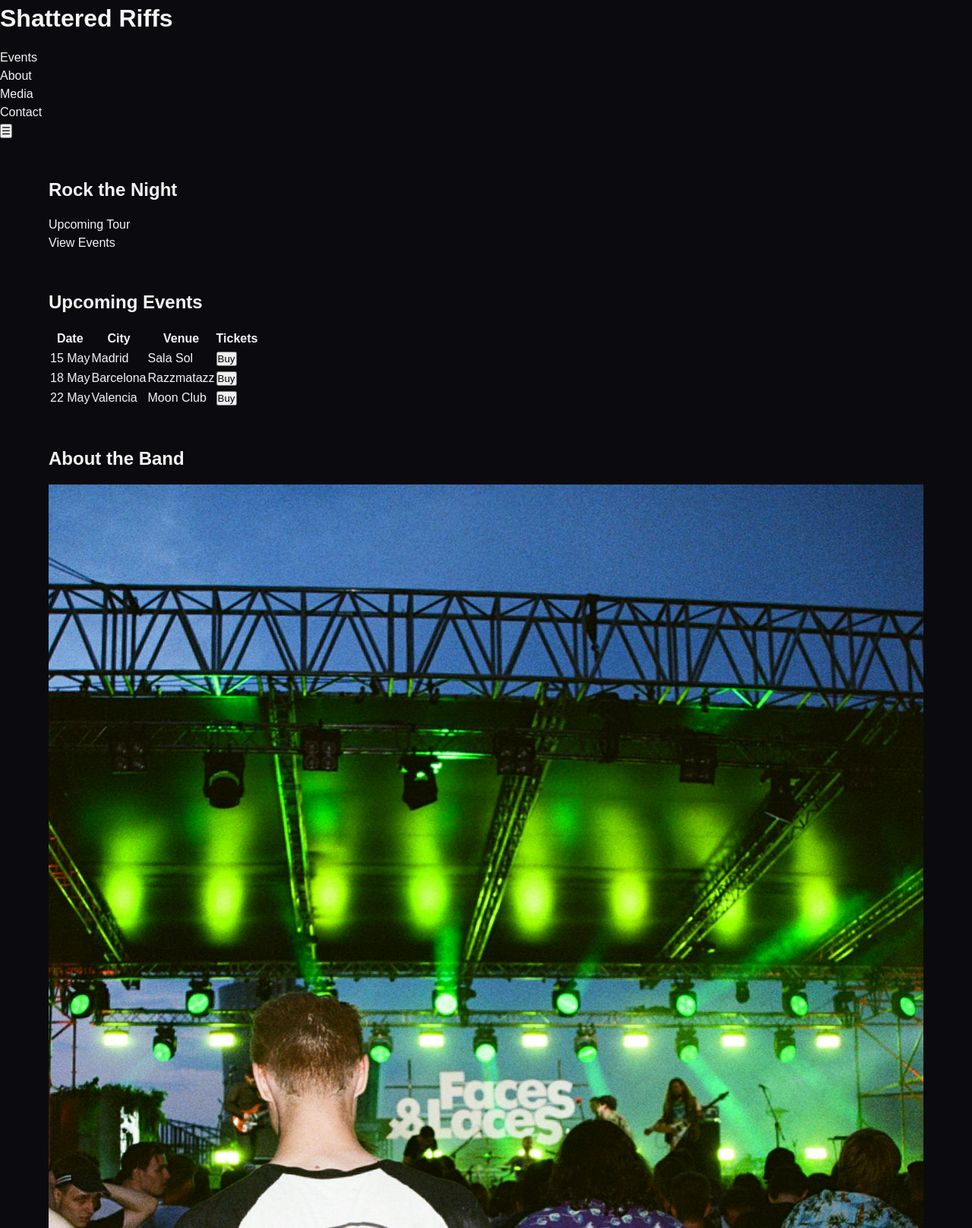
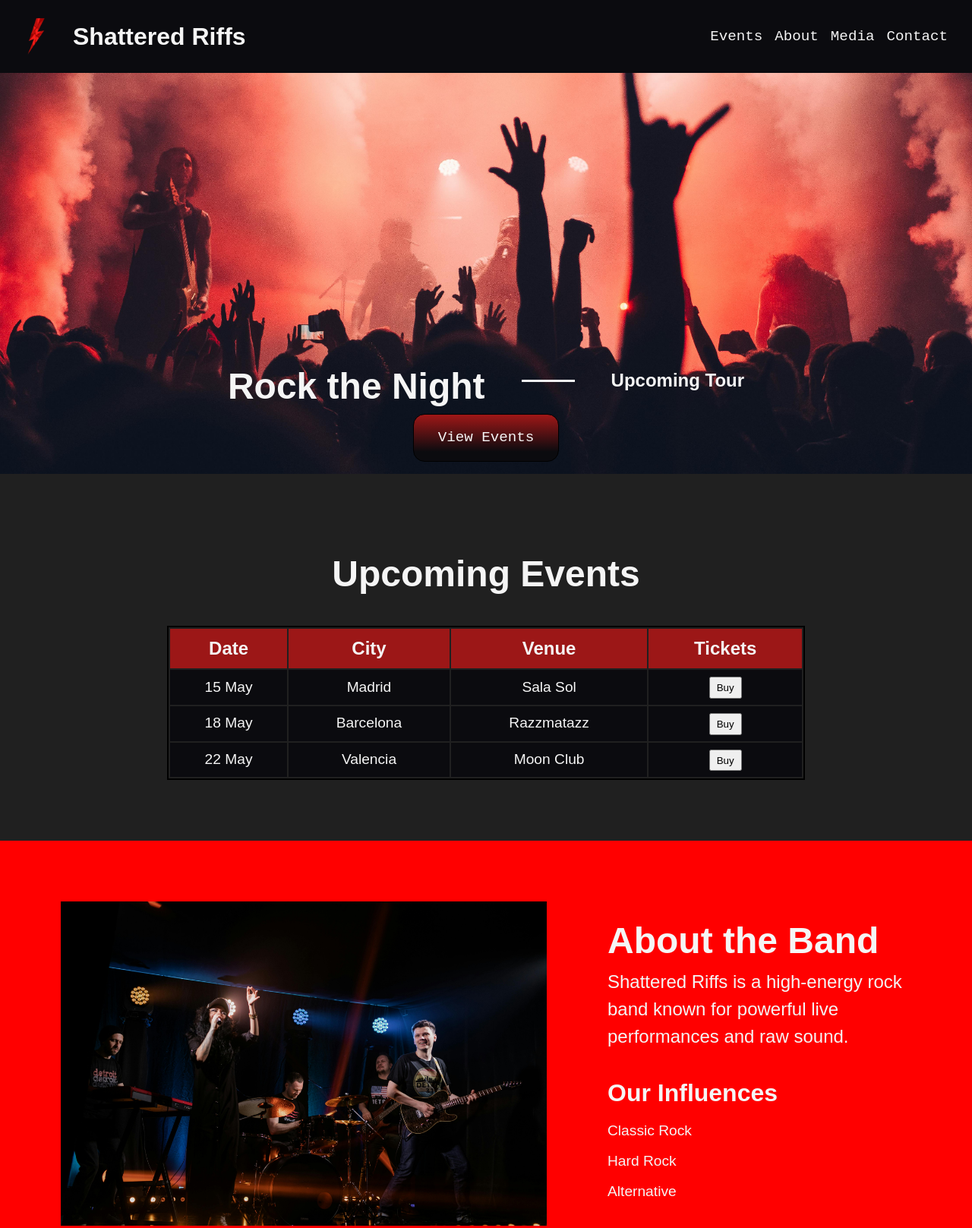
Before and after one commit to JayzirTech/PerformanceTest_M2-_HTML_and_CSS, a plain HTML site: page index.html in a window 1280 px wide. Shown: the top 1617 px of the page at 76% size. Drawn offline with Linux system fonts and the light colour scheme.

Commit message:
Web Terminada.

```diff
--- a/assets/css/style.css
+++ b/assets/css/style.css
@@ -31,7 +31,9 @@ section {
     margin: 3rem 0;
 }
 
-h1, h2, h3 {
+h1,
+h2,
+h3 {
     margin-bottom: 1rem;
 }
 
--- /dev/null
+++ b/assets/sass/styles.scss
@@ -0,0 +1,278 @@
+* {
+    margin: 0;
+    padding: 0;
+    box-sizing: border-box;
+}
+
+body {
+    font-family: Arial, Helvetica, sans-serif;
+    background-color: #0b0b0f;
+    color: #f5f5f5;
+    line-height: 1.5;
+}
+
+a {
+    text-decoration: none;
+    color: inherit;
+}
+
+h2 {
+    font-size: 3rem;
+    padding-top: 1rem;
+}
+
+.header {
+    display: flex;
+    align-items: center;
+    height: 6rem;
+    position: fixed;
+    top: 0;
+    width: 100%;
+    background-color: #0b0b0f;
+
+    .logo {
+        height: 100%;
+        width: auto;
+    }
+
+    .nav {
+        margin-right: 1rem;
+        margin-left: auto;
+
+        .nav__list {
+            list-style: none;
+            display: flex;
+            gap: 1rem;
+            font-size: 1.2rem;
+            font-family: 'Courier New', Courier, monospace;
+
+            li:hover {
+                color: rgb(156, 23, 23);
+                text-decoration: underline;
+                font-weight: bold;
+            }
+        }
+    }
+
+    .menu-toggle {
+        opacity: 0;
+    }
+}
+
+.hero {
+    background-image: url("/assets/img/img-9.jpg");
+    background-size: cover;
+    background-position: center;
+    height: 39rem;
+    width: 100%;
+    display: flex;
+    flex-direction: column;
+    align-items: center;
+    justify-content: flex-end;
+    padding-bottom: 1rem;
+
+    .simple-info {
+        display: flex;
+        align-items: center;
+        gap: 3rem;
+        font-family: Arial, Helvetica, sans-serif;
+        font-weight: bold;
+        font-size: 1.5rem;
+
+        div {
+            height: 3px;
+            width: 70px;
+            background-color: #f5f5f5;
+        }
+    }
+
+    a {
+        font-size: 1.2rem;
+        font-family: 'Courier New', Courier, monospace;
+        padding: 1rem 2rem;
+        border: 1px solid black;
+        border-radius: 15px;
+        background: linear-gradient(to bottom, rgb(156, 23, 23) 2%, #0b0b0f 80%);
+
+        &:hover {
+            color: #b8b6b6;
+            text-decoration: underline;
+            font-weight: bold;
+        }
+    }
+}
+
+#events {
+    display: flex;
+    flex-direction: column;
+    align-items: center;
+    background-color: #202020;
+    padding: 5rem;
+    font-family: Arial, Helvetica, sans-serif;
+
+    .events__table {
+        border: 2px solid black;
+        text-align: center;
+        width: 75%;
+        margin-top: 2rem;
+    }
+
+    thead {
+        background-color: rgb(156, 23, 23);
+    }
+
+    th,
+    td {
+        padding: .5rem 0;
+    }
+
+    th {
+        font-size: 1.5rem;
+    }
+
+    td {
+        font-size: 1.2rem;
+        background-color: #0b0b0f;
+
+        button {
+            padding: .3rem .5rem;
+        }
+    }
+}
+
+#about {
+    display: flex;
+    padding: 5rem 5rem;
+    background-color: red;
+    gap: 5rem;
+    justify-content: center;
+
+
+    @media (max-width: 768px) {
+        flex-direction: column;
+    }
+
+    img {
+        width: 40rem;
+        height: 100%;
+
+        @media (max-width: 768px) {
+            width: 100%;
+        }
+    }
+
+    article {
+        font-family: Arial, Helvetica, sans-serif;
+        width: 50%;
+
+        @media (max-width: 768px) {
+            width: 100%;
+        }
+
+        p {
+            font-size: 1.5rem;
+        }
+
+        h3 {
+            font-size: 2rem;
+            margin-top: 2rem;
+        }
+
+        li {
+            list-style: none;
+            margin-top: .7rem;
+            font-size: 1.2rem;
+        }
+    }
+}
+
+#media {
+    padding: 5rem 5rem;
+    display: flex;
+    flex-direction: column;
+    align-items: center;
+
+    h2 {
+        text-align: center;
+        padding-bottom: 5rem;
+    }
+
+    .media__grid {
+        display: flex;
+        justify-content: center;
+        flex-wrap: wrap;
+        gap: 2rem;
+
+        img {
+            width: 20rem;
+            height: 100%;
+        }
+
+        div {
+            display: flex;
+            gap: 2rem;
+            flex-direction: column;
+
+        }
+    }
+
+    iframe {
+        margin-top: 5rem;
+
+        @media (max-width: 768px) {
+            padding: 1rem;
+        }
+    }
+}
+
+.footer {
+    display: flex;
+    width: 100%;
+    align-items: center;
+    height: 6rem;
+    background-color: black;
+
+    p{
+        margin-left: 1rem;
+    }
+
+    .social {
+        margin-left: auto;
+        margin-right: 1rem;
+        display: flex;
+        list-style: none;
+        gap: 2rem;
+
+        @media (max-width: 768px) {
+            display: block;
+        }
+    }
+}
+
+/* Puedes usar esto si quieres centrar contenido */
+/* .container {
+    margin: 0 auto;
+} */
+
+
+/*@media (max-width: 768px) {
+
+    body {
+        font-size: 14px;
+    }
+
+    main {
+        width: 95%;
+    }
+
+    section {
+        margin: 2rem 0;
+    }
+
+    /* Hint clave */
+/* piensa en:
+       - menús colapsables
+       - layouts en columna
+       - imágenes adaptativas
+    */
+/*}*/
--- a/index.html
+++ b/index.html
@@ -1,18 +1,20 @@
 <!DOCTYPE html>
 <html lang="en">
+
 <head>
     <meta charset="UTF-8">
     <meta name="viewport" content="width=device-width, initial-scale=1.0">
     <title>The Shattered Riffs</title>
     <link rel="shortcut icon" href="./assets/icons/logo.ico" type="image/x-icon">
-    <link rel="stylesheet" href="./assets/css/style.css">
+    <link rel="stylesheet" href="./assets/css/styles2.css">
 </head>
+
 <body>
 
     <!-- HEADER -->
     <header class="header">
-        <div class="container header__content">
-            <h1 class="logo">Shattered Riffs</h1>
+        <img class="logo" src="./assets/icons/logo.ico" alt="logo">
+        <h1 class="BandName">Shattered Riffs</h1>
 
         <!-- Nav for desktop / hamburger for mobile -->
         <nav class="nav">
@@ -20,24 +22,24 @@
                 <li><a href="#events">Events</a></li>
                 <li><a href="#about">About</a></li>
                 <li><a href="#media">Media</a></li>
-                    <li><a href="#contact">Contact</a></li>
+                <li><a href="./README.md" target="_blank">Contact</a></li>
             </ul>
         </nav>
 
         <!-- Hint for JS (optional extra points) -->
         <button class="menu-toggle">☰</button>
-        </div>
     </header>
 
     <main>
 
         <!-- HERO -->
         <section class="hero">
-            <div class="hero__overlay">
+            <section class="simple-info">
                 <h2>Rock the Night</h2>
+                <div></div>
                 <p>Upcoming Tour</p>
-                <a href="#events" class="btn">View Events</a>
-            </div>
+            </section>
+            <a href="#events">View Events</a>
         </section>
 
         <!-- EVENTS -->
@@ -79,12 +81,11 @@
 
         <!-- ABOUT -->
         <section id="about" class="about container">
-            <h2>About the Band</h2>
 
-            <div class="about__content">
-                <img src="./assets/img/img-1.jpg" alt="Band photo">
+            <img src="./assets/img/img-2.jpg" alt="Band photo">
 
             <article>
+                <h2>About the Band</h2>
                 <p>
                     Shattered Riffs is a high-energy rock band known for powerful live performances
                     and raw sound.
@@ -98,39 +99,48 @@
                     <li>Alternative</li>
                 </ul>
             </article>
-            </div>
         </section>
 
         <!-- MEDIA -->
         <section id="media" class="media container">
             <h2>Multimedia</h2>
 
-            <div class="media__grid">
-                <img src="./assets/img/img-2.jpg" alt="">
-                <img src="./assets/img/img-3.jpg" alt="">
-                <img src="./assets/img/img-4.jpg" alt="">
-                <img src="./assets/img/img-5.jpg" alt="">
-                <img src="./assets/img/img-6.jpg" alt="">
-                <img src="./assets/img/img-7.jpg" alt="">
+            <section class="media__grid">
+                <img src="./assets/img/img-3.jpg" alt="algo">
+                <img src="./assets/img/img-1.jpg" alt="algo">
+                <div>
+                    <img src="./assets/img/img-4.jpg" alt="algo">
+                    <img src="./assets/img/img-5.jpg" alt="algo">
                 </div>
+                <img src="./assets/img/img-6.jpg" alt="algo">
+                <div>
+                    <img src="./assets/img/img-7.jpg" alt="algo">
+                    <img src="./assets/img/img-10.jpg" alt="algo">
+                </div>
+                <img src="./assets/img/img-8.jpg" alt="algo">
+            </section>
+
+            <iframe width="424" height="238" src="https://www.youtube.com/embed/_g_S4JdQGi4" title="Forever (Legendary Edition) Album Livestream and Tour Announcement" frameborder="0" allow="accelerometer; autoplay; clipboard-write; encrypted-media; gyroscope; picture-in-picture; web-share" referrerpolicy="strict-origin-when-cross-origin" allowfullscreen></iframe>
+
         </section>
 
     </main>
 
     <!-- FOOTER -->
     <footer id="contact" class="footer">
-        <div class="container footer__content">
+
             <p>© <span id="year"></span> Shattered Riffs</p>
 
             <!-- Another possible list -->
             <ul class="social">
                 <li><a href="#">Instagram</a></li>
                 <li><a href="#">Spotify</a></li>
-                <li><a href="#">YouTube</a></li>
+                <li><a href="https://www.youtube.com/@bonjovi/featured">YouTube</a></li>
             </ul>
-        </div>
+
     </footer>
 
     <script src="./assets/js/main.js"></script>
 </body>
+
 </html>
```
Also changed, not shown: assets/css/styles2.css (added), 1 other file. Lines whose indentation alone changed are shown as unchanged.
